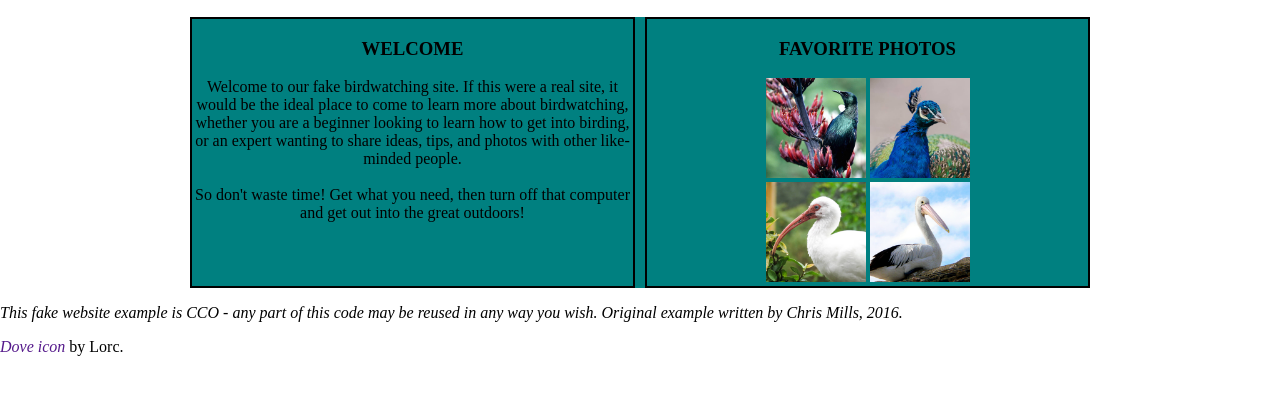
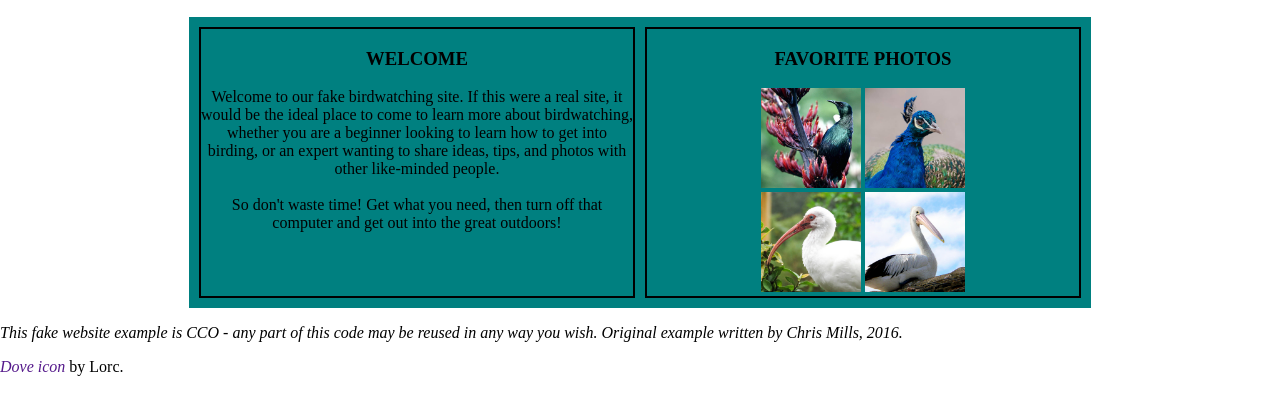
Before and after one commit to carljduff/structuringapageofcontent, a plain HTML site: page index.html in a window 1280 px wide. Shown: the part 133-548 px from the top of the page. Drawn offline with Linux system fonts and the light colour scheme.

Commit message:
update main

```diff
--- a/styles.css
+++ b/styles.css
@@ -69,9 +69,10 @@ a {
     flex-flow: row wrap;
     justify-content: center;
     align-items: stretch;
-    max-width: 900px;
+    max-width: 882px;
     margin: auto;
     background-color: teal;
+    padding: 10px;
 }
 
 .flexchild {
@@ -85,4 +86,5 @@ a {
 
 .welcome, .favorite {
     text-align: center;
+
 }
```
